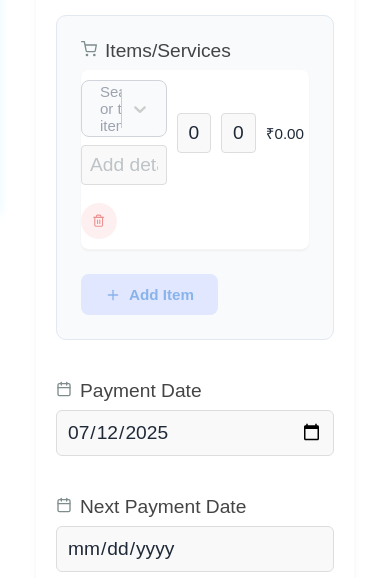
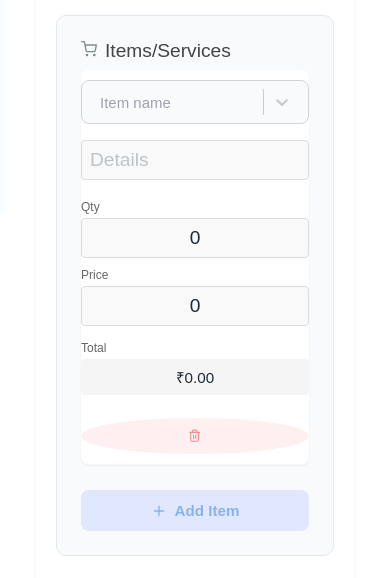
Before and after one commit to kuldeeps31/moneyMate_frontend, a React (Vite) app: page /dashboard/customers in a window 390 px wide. Shown: the part 630-1208 px from the top of the page. Built offline with nearby package versions, Linux system fonts and the light colour scheme; no server answers; sample sign-in values are in the browser's storage.

Commit message:
final changes made

```diff
--- a/src/components/AddCustomer.jsx
+++ b/src/components/AddCustomer.jsx
@@ -349,9 +349,11 @@ if (!nextPaymentDate && balanceAmount > 0) {
     <FiShoppingCart className="input-icon" />
     Items/Services
   </label>
+
   {items.map((item, index) => (
     <div key={index} className="item-row">
-                <div className="item-name-container">
+      {/* Item Name - Full width on mobile */}
+      <div className="item-name-container mobile-full-width">
         <CreatableSelect
           styles={customStyles}
           isClearable
@@ -380,7 +382,9 @@ if (!nextPaymentDate && balanceAmount > 0) {
               handleItemChange(index, "name", typed);
             }
           }}
-                    placeholder="Search or type item"
+          placeholder="Item name"
+          classNamePrefix="react-select"
+          className="item-select"
         />
         <input
           ref={(el) => (inputRefs.current[index] = el)}
@@ -391,30 +395,43 @@ if (!nextPaymentDate && balanceAmount > 0) {
             setItemInputValues((prev) => ({ ...prev, [index]: value }));
             handleItemChange(index, "name", value);
           }}
-                    placeholder="Add details e.g. heavy"
+          placeholder="Details"
           className="form-input item-details"
         />
       </div>
+
+      {/* Quantity, Price, Total - Row on desktop, stacked on mobile */}
+      <div className="item-inputs-group">
+        <div className="input-group">
+          <span className="mobile-label">Qty</span>
           <input
             type="text"
             value={item.quantity}
-                  //min="0"
             onChange={(e) => handleItemChange(index, 'quantity', e.target.value)}
             placeholder="Qty"
             className="form-input item-qty"
             required
           />
+        </div>
 
+        <div className="input-group">
+          <span className="mobile-label">Price</span>
           <input
             type="text"
             value={item.pricePerUnit}
-                  //min="0"
             onChange={(e) => handleItemChange(index, 'pricePerUnit', e.target.value)}
             placeholder="Price"
             className="form-input item-price"
             required
           />
+        </div>
+
+        <div className="input-group total-group">
+          <span className="mobile-label">Total</span>
           <div className="item-total">₹{(item.quantity * item.pricePerUnit).toFixed(2)}</div>
+        </div>
+
+        <div className="input-group remove-group">
           <button
             type="button"
             onClick={() => removeItem(index)}
@@ -425,13 +442,15 @@ if (!nextPaymentDate && balanceAmount > 0) {
             <FiTrash2 />
           </button>
         </div>
+      </div>
+    </div>
   ))}
+
   <button type="button" onClick={addItem} className="add-item-btn">
     <FiPlus className="btn-icon" />
     Add Item
   </button>
 </div>
-
           {/* Payment Information Section */}
           <div className="form-group">
             <label className="form-label">
--- a/src/styles/AddCustomer.css
+++ b/src/styles/AddCustomer.css
@@ -268,6 +268,113 @@ textarea.form-input {
   font-weight: 500;
 }
 
+.items-section {
+  .item-row {
+    display: flex;
+    flex-wrap: wrap;
+    gap: 10px;
+    margin-bottom: 15px;
+    align-items: flex-start;
+
+    .item-name-container {
+      flex: 1 1 100%;
+      min-width: 200px;
+
+      .item-select {
+        margin-bottom: 8px;
+      }
+
+      .item-details {
+        width: 100%;
+      }
+    }
+
+    .item-inputs-group {
+      display: flex;
+      flex: 1 1 100%;
+      gap: 10px;
+      align-items: center;
+
+      .input-group {
+        position: relative;
+        flex: 1;
+
+        .mobile-label {
+          display: none;
+          font-size: 12px;
+          color: #666;
+          margin-bottom: 4px;
+        }
+
+        &.total-group {
+          flex: 0 0 80px;
+          .item-total {
+            padding: 8px;
+            background: #f5f5f5;
+            border-radius: 4px;
+            text-align: center;
+          }
+        }
+
+        &.remove-group {
+          flex: 0 0 40px;
+        }
+      }
+    }
+  }
+
+  .add-item-btn {
+    width: 100%;
+    margin-top: 10px;
+  }
+}
+
+/* Mobile Styles */
+@media (max-width: 768px) {
+  .items-section {
+    .item-row {
+      .item-name-container {
+        margin-bottom: 10px;
+      }
+
+      .item-inputs-group {
+        flex-wrap: wrap;
+
+        .input-group {
+          flex: 1 1 calc(50% - 5px);
+
+          .mobile-label {
+            display: block;
+          }
+
+          &.total-group, &.remove-group {
+            flex: 1 1 100%;
+            margin-top: 5px;
+          }
+
+          .remove-item-btn {
+            width: 100%;
+            justify-content: center;
+          }
+        }
+      }
+    }
+  }
+}
+
+/* Small Mobile Styles */
+@media (max-width: 480px) {
+  .items-section {
+    .item-row {
+      .item-inputs-group {
+        .input-group {
+          flex: 1 1 100%;
+        }
+      }
+    }
+  }
+}
+
 /* Responsive adjustments */
 @media (max-width: 768px) {
   .form-grid {
@@ -296,6 +403,8 @@ textarea.form-input {
 @media (max-width: 480px) {
   .add-customer-container {
     padding: 1rem;
+    /*background-color: #16a34a;*/
+    /*width: 1000% !important;*/
   }
 
   .form-title {
--- a/src/styles/CustomerList.css
+++ b/src/styles/CustomerList.css
@@ -651,6 +651,31 @@
     height: 32px;
    /*background-color: ;*/
   }
+
+    .export-all-btn {
+    padding: 8px 12px;
+    border-radius: 50%;
+    width: 40px;
+    height: 40px;
+    position: fixed;
+    bottom: 20px;
+    right: 20px;
+    box-shadow: 0 2px 5px rgba(0,0,0,0.2);
+  }
+
+  .export-text {
+    display: none;
+  }
+
+  .export-short {
+    display: none;
+  }
+
+  .export-all-btn i {
+    font-size: 18px;
+    margin-right: 0;
+  }
+
 }
 
 @media (max-width: 576px) {
```
Also changed, not shown: src/components/AdminPannel.jsx (+1 -8 lines), src/components/dashboard.jsx (+2 -19 lines). Lines whose indentation alone changed are shown as unchanged.
